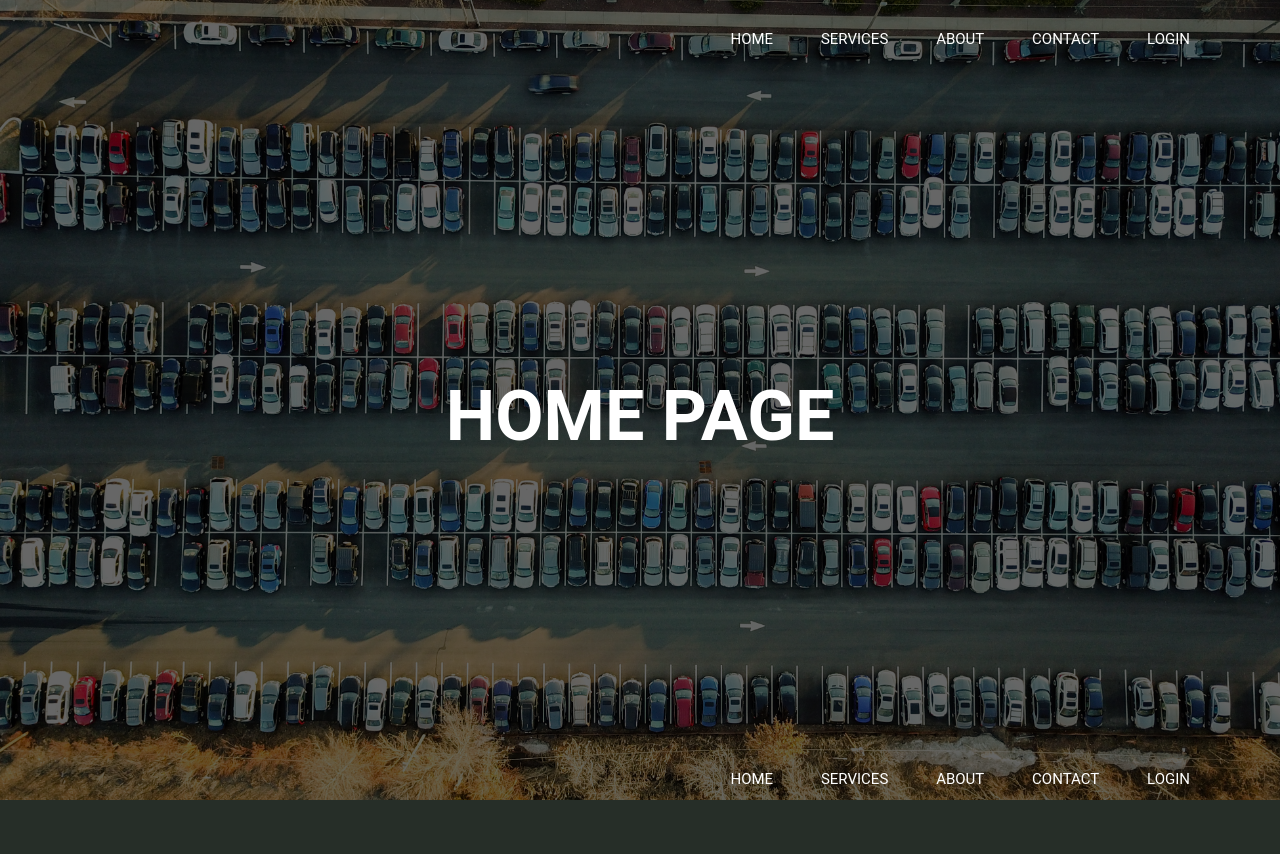
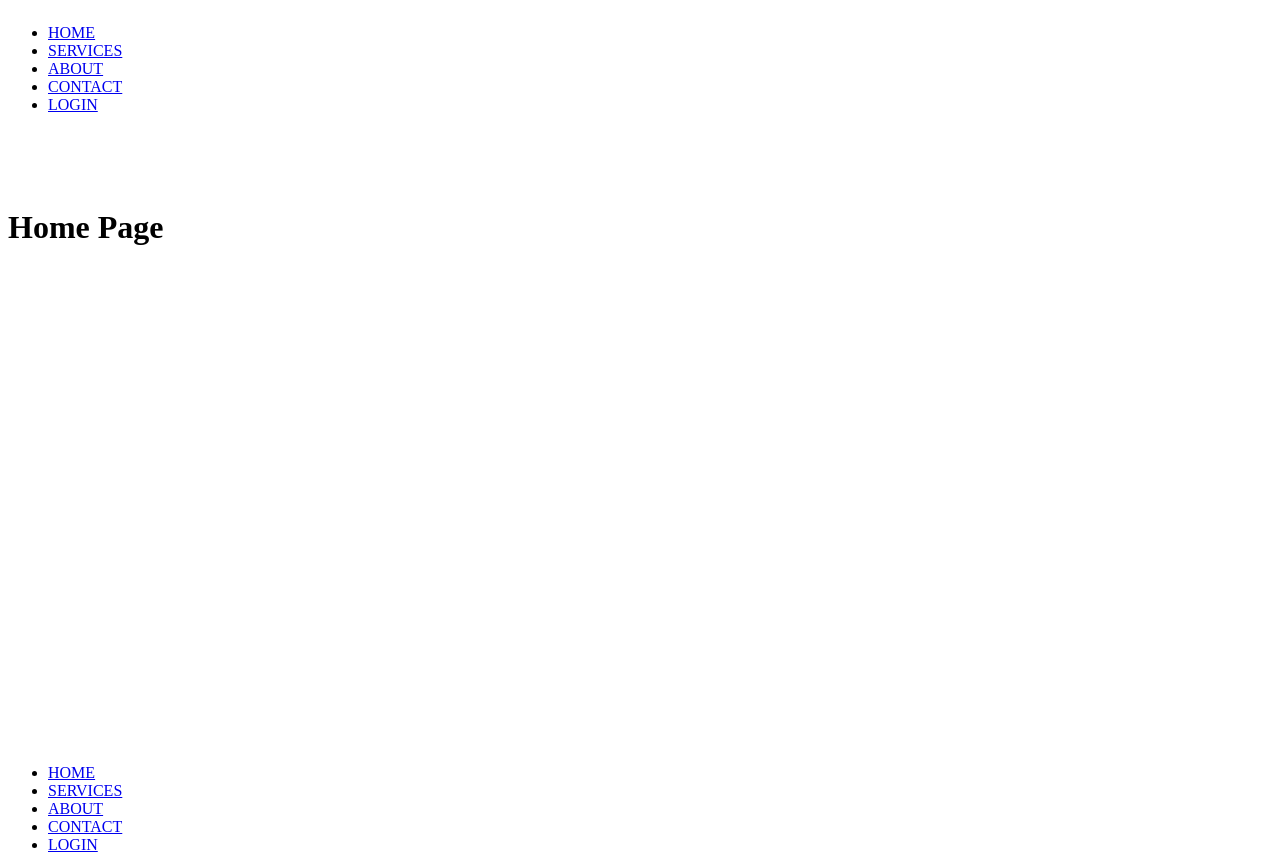
Before and after one commit to AYasinAkalin/ParkingLotManagement, a Flask app: page / in a window 1280 px wide. Before the commit the page ends 800 px from the top, so only its background shows below. Run offline with Flask 2, Linux system fonts and the light colour scheme; some libraries are stand-ins or nearby versions.

Commit message:
Update style.css  -- Remove most of the code

```diff
--- a/src/app/static/css/style.css
+++ b/src/app/static/css/style.css
@@ -2,17 +2,23 @@
 /*           VARIABLES           */
 /*********************************/
 :root{
-  --header-height: 100px;
+  --header-height: 180px;
   --footer-height: 60px;
   /* More info on vh: https://www.w3.org/TR/css3-values/#viewport-relative-lengths */
   /* Fix #8 Credit: https://stackoverflow.com/a/26090114/4258598 */
   --content-height: calc(100vh - var(--header-height) - var(--footer-height));
 }
 
-*
+
+body
 {
-  margin: 0;
-  padding: 0;
+  height: 100vh;
+
+  /* Stick footer to the bottom - Part: 1/2 */
+  /* Credit: https://philipwalton.github.io/solved-by-flexbox/demos/sticky-footer */
+  display: flex;
+  min-height: 100vh;
+  flex-direction: column;
 }
 
 header
@@ -35,177 +41,3 @@ footer
   /* Credit: https://philipwalton.github.io/solved-by-flexbox/demos/sticky-footer */
   flex: 1;
 }
-
-.main-nav
-{
-
-  float: right;
-  list-style: none;
-  margin-top: 30px;
-  margin-right: 30px;
-
-}
-
-.main-nav li
-{
-  display: inline-block;
-}
-
-.main-nav li a
-{
-  color: white;
-  text-decoration: none;
-  padding: 5px 20px;
-  font-family: "Roboto", sans-serif;
-  font-size: 15px;
-}
-
-.main-nav li.active a
-{
-    border: 1px solid white;
-}
-
-.main-nav li a:hover
-{
-    border: 1px solid white;
-}
-
-.logo img
-{
-    width: 150px;
-    height: auto;
-    float: left;
-    margin-top: 15px;
-}
-
-
-body
-{
-    font-family: monospace;
-    height: 100vh;
-
-    /* Stick footer to the bottom - Part: 1/2 */
-    /* Credit: https://philipwalton.github.io/solved-by-flexbox/demos/sticky-footer */
-    display: flex;
-    min-height: 100vh;
-    flex-direction: column;
-}
-
-body.background
-{
-    background-image:linear-gradient(rgba(0,0,0,0.6), rgba(0,0,0,0.6)), url(../img/parking-lot.jpg);
-    background-position: center;
-    background-size: cover;
-}
-
-
-.row
-{
-    max-width: 1200px;
-    margin: auto;
-}
-
-.hero
-{
-    position: absolute;
-    width: 1200px;
-    margin-left: 0px;
-    margin-right: 0px;
-}
-
-h1
-{
-    color: white;
-    text-transform: uppercase;
-    font-size: 70px;
-    text-align: center;
-    margin-top: 275px;
-    font-family: "Roboto", sans-serif;
-}
-
-.button
-{
-    margin-top: 30px;
-    margin-left: 440px;
-}
-
-.btn
-{
-  border: 1px solid white;
-  padding: 10px 30px;
-  color: white;
-  text-transform: uppercase;
-  text-decoration: none;
-  font-size: 13px;
-  margin-right: 5px;
-}
-
-.login-page
-{
-    width: 360px;
-    padding: 10% 0 0;
-    margin: auto;
-}
-
-.form
-{
-    position: relative;
-    z-index: 1;
-    background: #2c3534;
-    max-width: 360px;
-    margin: 0 auto 100px;
-    padding: 45px;
-    text-align: center;
-    border-radius: 10px;
-}
-
-.form input
-{
-    font-family: "Roboto", sans-serif;
-    outline: 1;
-    background: #f2f2f2;
-    width: 100%;
-    border: 0;
-    margin: 0 0 15px;
-    padding: 15px;
-    box-sizing: border-box;
-    font-size: 14px;
-}
-
-.form button
-{
-    font-family: "Roboto", sans-serif;
-    text-transform: uppercase;
-    outline: 0;
-    background: #4CAF50;
-    width: 100%;
-    border: 0;
-    padding: 15px;
-    color: #FFFFFF;
-    font-size: 14px;
-    cursor: pointer;
-
-}
-
-.form button:hover, .form button:active
-{
-    background: green;
-}
-
-.form .message
-{
-    margin: 15px 0 0;
-    color: aliceblue;
-    font-size: 12px;
-}
-
-.form .message a
-{
-    color: #4CAF50;
-    text-decoration: none;
-}
-
-.form .register-form
-{
-    display: none;
-}
```
